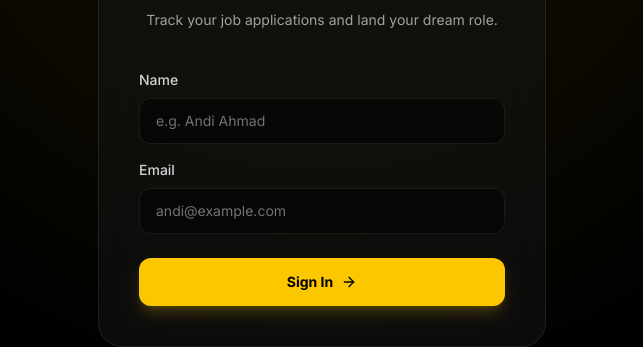
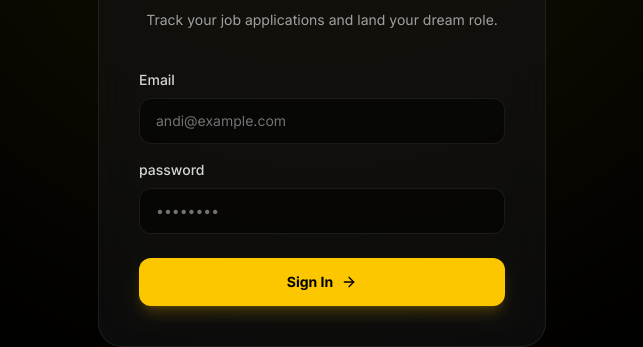
Before and after one commit to alvianzf/hirewithandi-FE, a React (Vite) app: page / in a window 1280 px wide. Shown: the part 334-681 px from the top of the page, without its empty margins (318-961 px from the left). Built offline with nearby package versions, Linux system fonts and the light colour scheme; no server answers.

Commit message:
fix(auth): update login page to require password instead of name

```diff
--- a/src/components/Auth/LoginPage.jsx
+++ b/src/components/Auth/LoginPage.jsx
@@ -8,19 +8,21 @@ export default function LoginPage() {
   const { login } = useAuth()
   const { updateProfile, profile } = useUserProfile()
   const { t } = useI18n()
-  const [name, setName] = useState('')
   const [email, setEmail] = useState('')
+  const [password, setPassword] = useState('')
 
-  const handleSubmit = (e) => {
+  const [isLoading, setIsLoading] = useState(false)
+
+  const handleSubmit = async (e) => {
     e.preventDefault()
-    if (!name.trim() || !email.trim()) return
+    if (!email.trim() || !password.trim()) return
 
-    login({ name, email })
+    setIsLoading(true)
+    const success = await login(email, password)
+    setIsLoading(false)
 
-    // Initialize profile with name/email if it's empty
-    if (!profile.name && !profile.email) {
-      updateProfile({ name, email })
-    }
+    // Note: profile initialization is now handled better by pulling from the API
+    // but we can leave this as a fallback if needed, or remove it entirely.
   }
 
   return (
@@ -44,21 +46,6 @@ export default function LoginPage() {
 
         <form onSubmit={handleSubmit} className="space-y-4">
           <div>
-            <label htmlFor="name" className="mb-2 block text-sm font-medium text-neutral-300">
-              {t('name') || 'Name'}
-            </label>
-            <input
-              id="name"
-              type="text"
-              value={name}
-              onChange={(e) => setName(e.target.value)}
-              placeholder="e.g. Andi Ahmad"
-              className="w-full rounded-xl border border-white/[0.08] bg-black/50 px-4 py-3 text-sm text-white placeholder-neutral-500 transition-colors focus:border-yellow-400/50 focus:outline-none focus:ring-1 focus:ring-yellow-400/50"
-              required
-            />
-          </div>
-
-          <div>
             <label htmlFor="email" className="mb-2 block text-sm font-medium text-neutral-300">
               {t('email') || 'Email'}
             </label>
@@ -73,12 +60,28 @@ export default function LoginPage() {
             />
           </div>
 
+          <div>
+            <label htmlFor="password" className="mb-2 block text-sm font-medium text-neutral-300">
+              {t('password') || 'Password'}
+            </label>
+            <input
+              id="password"
+              type="password"
+              value={password}
+              onChange={(e) => setPassword(e.target.value)}
+              placeholder="••••••••"
+              className="w-full rounded-xl border border-white/[0.08] bg-black/50 px-4 py-3 text-sm text-white placeholder-neutral-500 transition-colors focus:border-yellow-400/50 focus:outline-none focus:ring-1 focus:ring-yellow-400/50"
+              required
+            />
+          </div>
+
           <button
             type="submit"
-            className="group mt-6 flex w-full items-center justify-center gap-2 rounded-xl bg-yellow-400 px-4 py-3.5 text-sm font-bold text-black shadow-lg shadow-yellow-400/20 transition-all hover:bg-yellow-300 hover:shadow-yellow-400/40 active:scale-[0.98]"
+            disabled={isLoading}
+            className="group mt-6 flex w-full items-center justify-center gap-2 rounded-xl bg-yellow-400 px-4 py-3.5 text-sm font-bold text-black shadow-lg shadow-yellow-400/20 transition-all hover:bg-yellow-300 hover:shadow-yellow-400/40 active:scale-[0.98] disabled:opacity-50"
           >
-            {t('signIn') || 'Continue'}
-            <ArrowRight className="h-4 w-4 transition-transform group-hover:translate-x-1" />
+            {isLoading ? 'Signing In...' : (t('signIn') || 'Continue')}
+            {!isLoading && <ArrowRight className="h-4 w-4 transition-transform group-hover:translate-x-1" />}
           </button>
         </form>
       </div>
```
